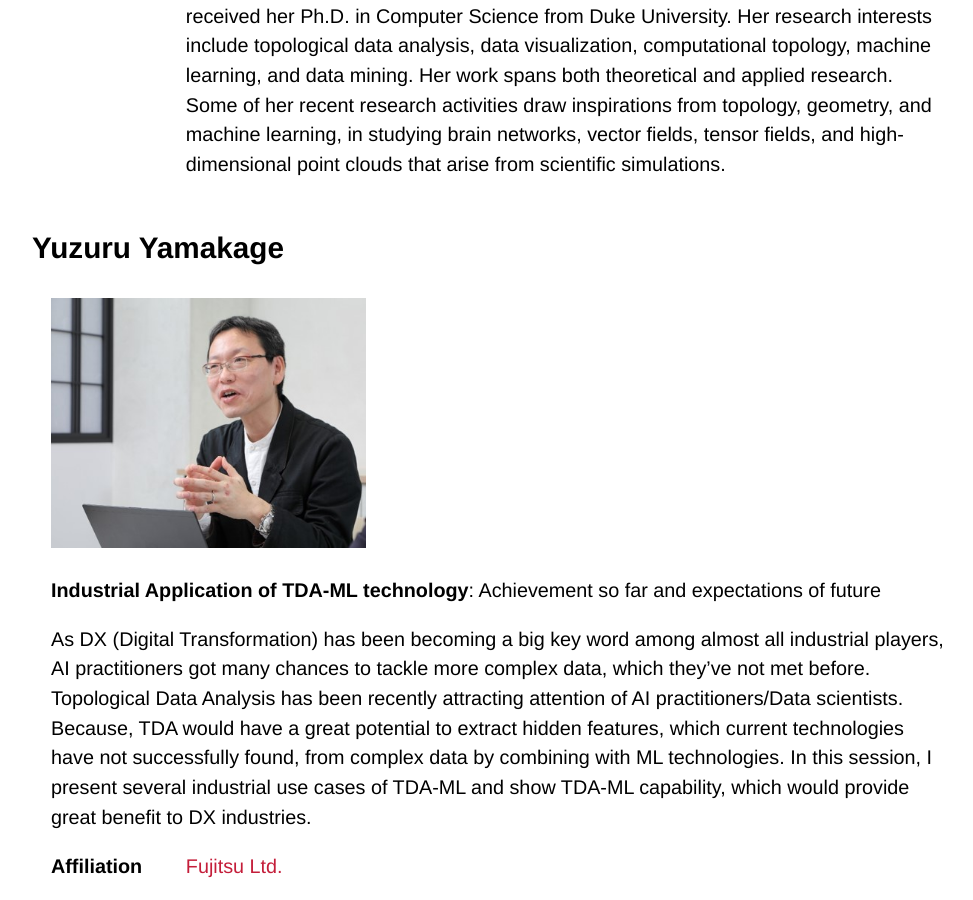
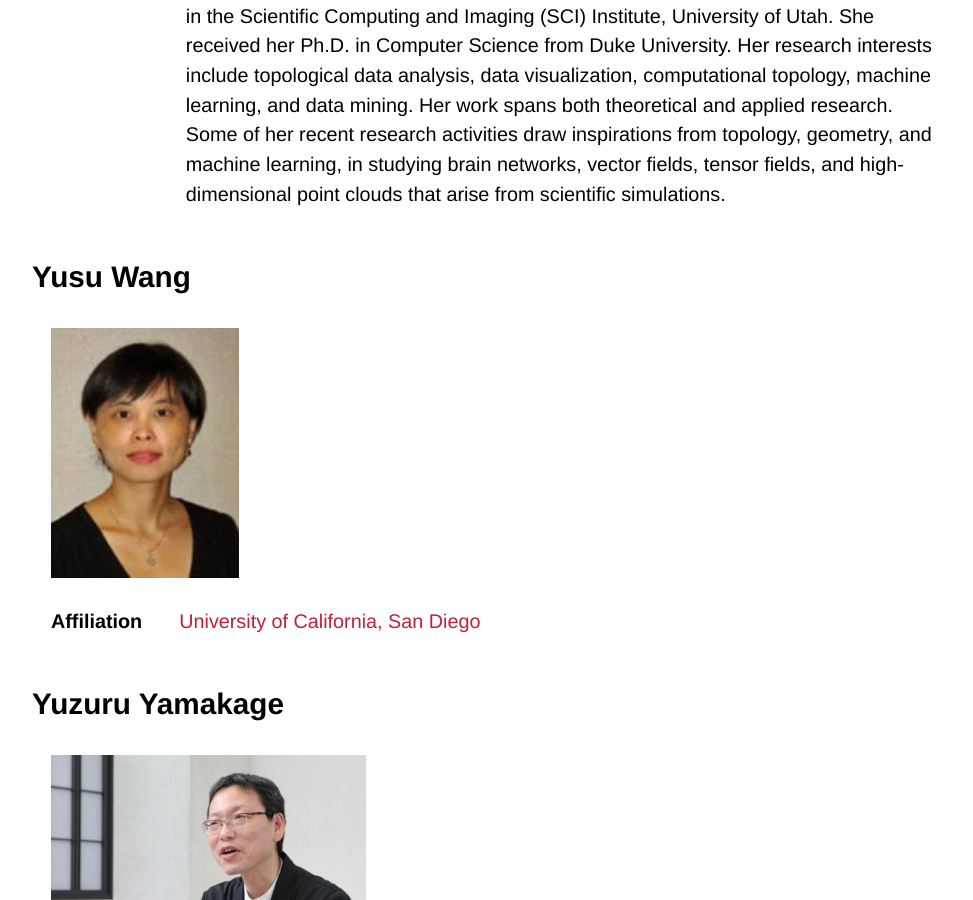
Before and after one commit to tda-in-ml/tda-in-ml.github.io, a Jekyll site: the page built from speakers.md, in a window 1280 px wide and 900 px high, scrolled down 9929 px. Shown: the whole window, without its empty margins (140-1113 px from the left). Built offline with Jekyll 4.4.1, drawn with Linux system fonts in a browser that asks for light colours; some web fonts are replaced; our own code applies the rules of GitHub Pages for plain Markdown files.

Commit message:
Added Yusu Wang to speakers

```diff
--- a/speakers.md
+++ b/speakers.md
@@ -18,6 +18,7 @@ is expanded on a rolling basis, stay tuned for more!):
 - [Liz Munch](#liz-munch)
 - [Jose Perea](#jose-perea)
 - [Bei Wang](#bei-wang)
+- [Yusu Wang](#yusu-wang)
 - [Yuzuru Yamakage](#yuzuru-yamakage)
 
 **Keynotes** will be given by:
@@ -115,6 +116,12 @@ is expanded on a rolling basis, stay tuned for more!):
 | **Twitter** | [@beiphillips](https://twitter.com/beiphillips) |
 | **Biography** | Bei Wang is an assistant professor at the School of Computing and a faculty member in the Scientific Computing and Imaging (SCI) Institute, University of Utah. She received her Ph.D. in Computer Science from Duke University.  Her research interests include topological data analysis, data visualization, computational topology, machine learning, and data mining.  Her work spans both theoretical and applied research. Some of her recent research activities draw inspirations from topology, geometry, and machine learning, in studying brain networks, vector fields, tensor fields, and high-dimensional point clouds that arise from scientific simulations. |
 
+## Yusu Wang
+
+| <img src="/assets/images/speakers/yw.jpg" alt="Yusu Wang" height="250px" /> |
+
+| **Affiliation** | [University of California, San Diego](http://yusu.belkin-wang.org/) |
+
 ## Yuzuru Yamakage
 
 | <img src="/assets/images/speakers/yy.jpg" alt="Yuzuru Yamakage" height="250px" /> |
```
Also changed, not shown: assets/images/speakers/yw.jpg (added).
